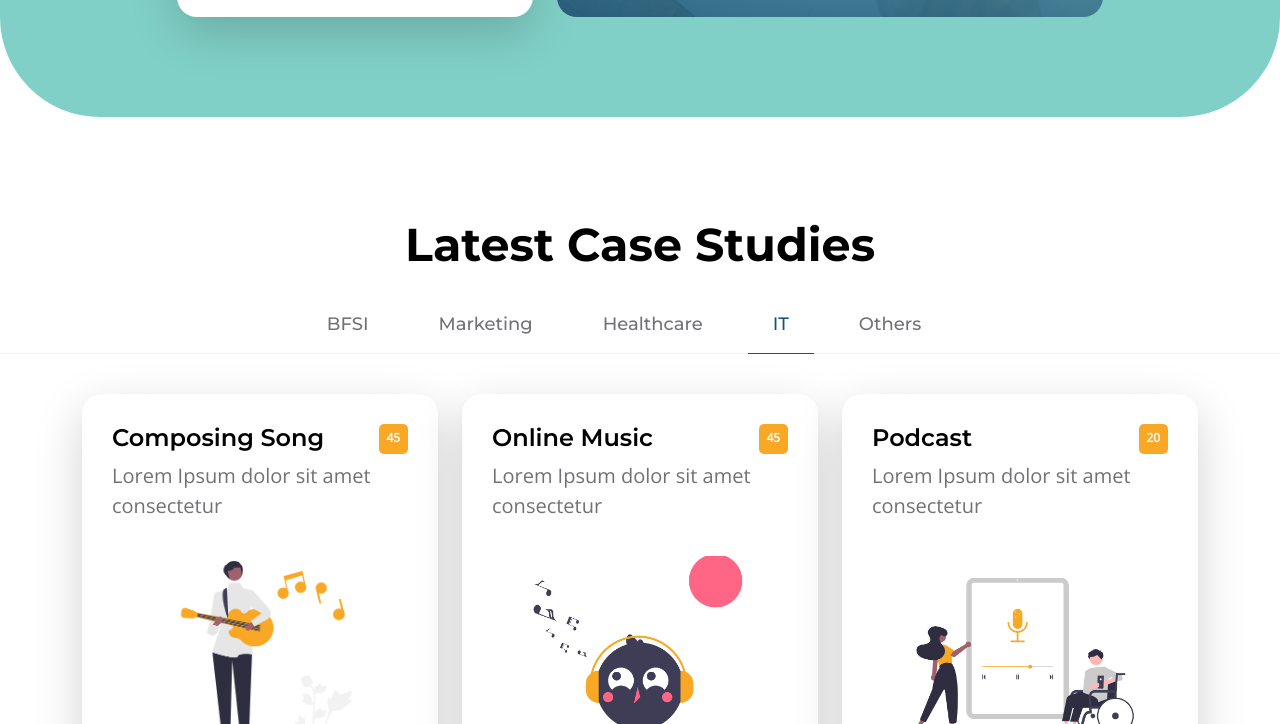
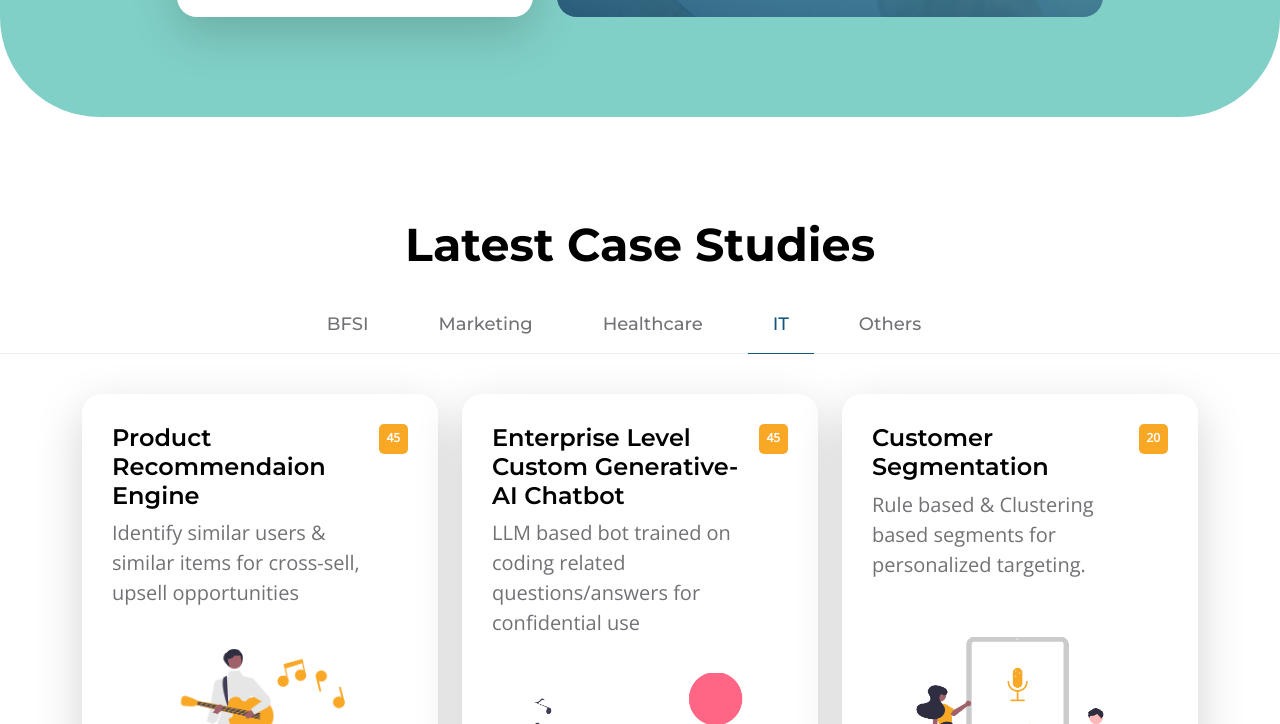
Before and after one commit to Dillify/Dillify.github.io, a plain HTML site: page index.html in a window 1280 px wide. Both pictures are taken after a click on the tab "IT". Shown: the part 847-1571 px from the top of the page. Drawn offline with nearby package versions, Linux system fonts and the light colour scheme.

Commit message:
Update index.html

```diff
--- a/index.html
+++ b/index.html
@@ -406,9 +406,9 @@
                                                 <a href="topics-detail.html">
                                                     <div class="d-flex">
                                                         <div>
-                                                            <h5 class="mb-2">Composing Song</h5>
+                                                            <h5 class="mb-2">Product Recommendaion Engine</h5>
 
-                                                            <p class="mb-0">Lorem Ipsum dolor sit amet consectetur</p>
+                                                            <p class="mb-0">Identify similar users & similar items for cross-sell, upsell opportunities</p>
                                                         </div>
 
                                                         <span class="badge bg-music rounded-pill ms-auto">45</span>
@@ -424,9 +424,9 @@
                                                 <a href="topics-detail.html">
                                                     <div class="d-flex">
                                                         <div>
-                                                            <h5 class="mb-2">Online Music</h5>
+                                                            <h5 class="mb-2">Enterprise Level Custom Generative-AI Chatbot</h5>
 
-                                                            <p class="mb-0">Lorem Ipsum dolor sit amet consectetur</p>
+                                                            <p class="mb-0">LLM based bot trained on coding related questions/answers for confidential use</p>
                                                         </div>
 
                                                         <span class="badge bg-music rounded-pill ms-auto">45</span>
@@ -442,9 +442,9 @@
                                                 <a href="topics-detail.html">
                                                     <div class="d-flex">
                                                         <div>
-                                                            <h5 class="mb-2">Podcast</h5>
+                                                            <h5 class="mb-2">Customer Segmentation</h5>
 
-                                                            <p class="mb-0">Lorem Ipsum dolor sit amet consectetur</p>
+                                                            <p class="mb-0">Rule based & Clustering based segments for personalized targeting.</p>
                                                         </div>
 
                                                         <span class="badge bg-music rounded-pill ms-auto">20</span>
```
